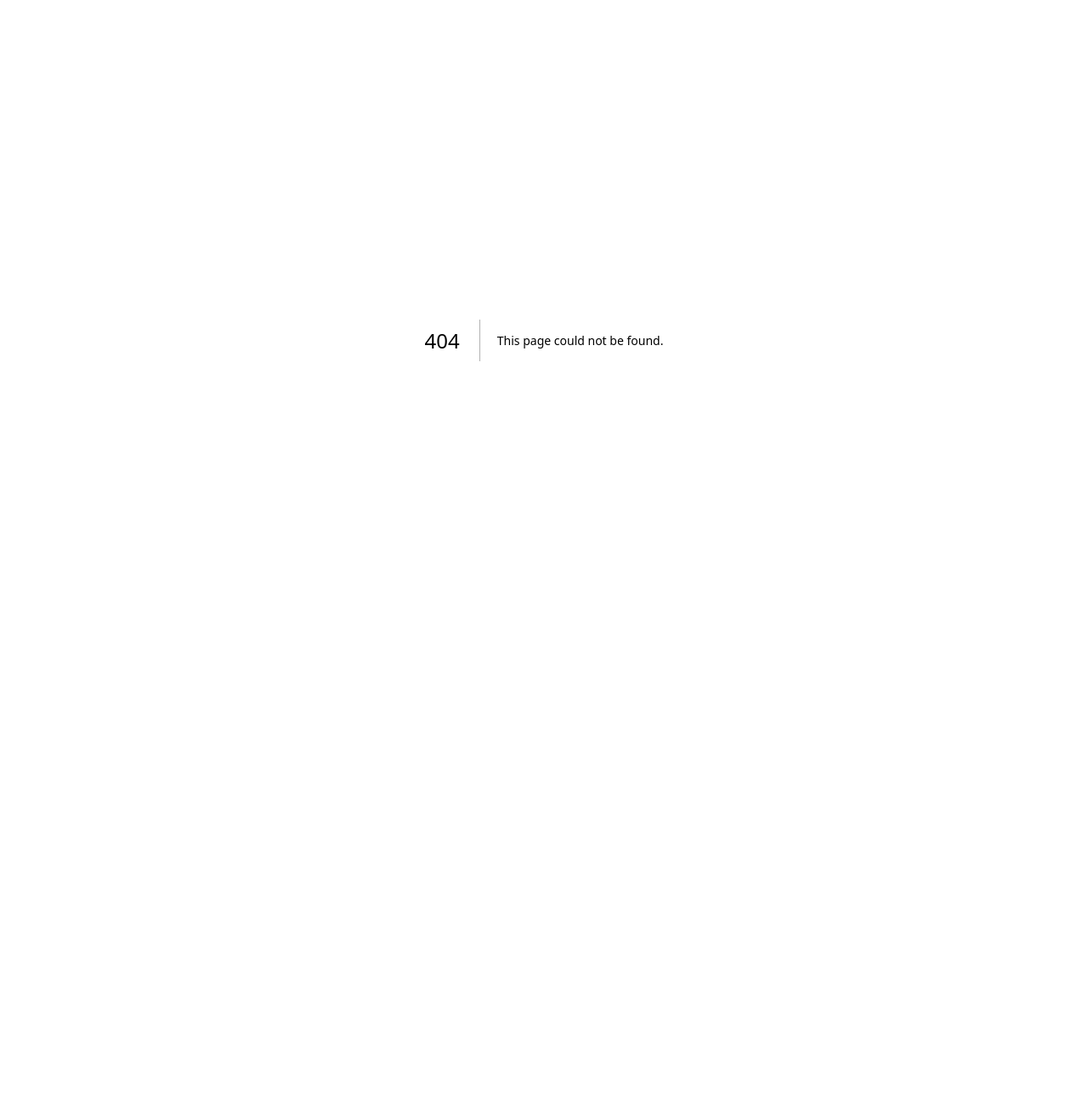
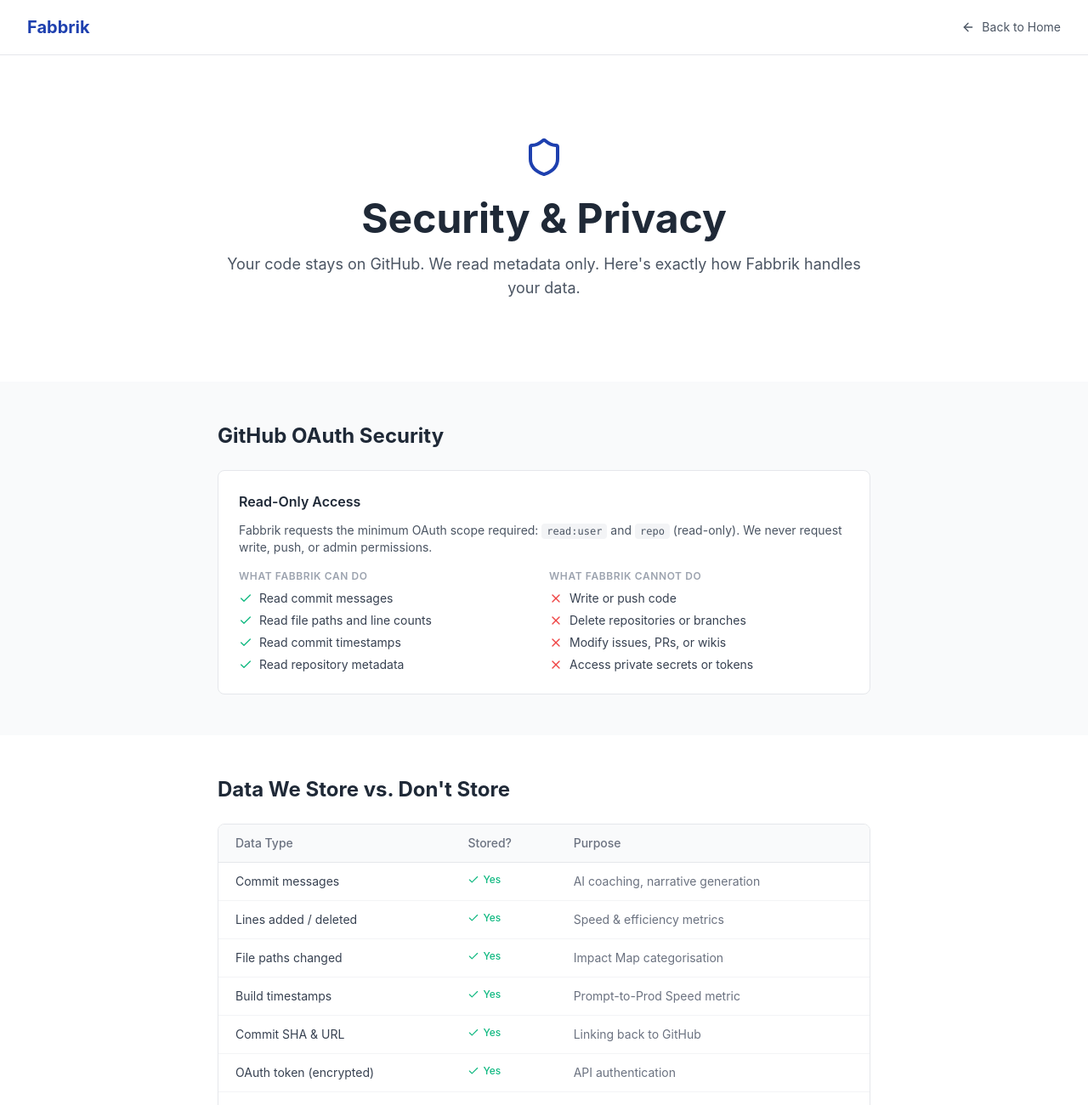
Before and after one commit to nqzai/fabbrik-v2, a Next.js app: page /security in a window 1280 px wide. Before the commit this address had no page. Shown: the top 1300 px of the page at 85% size. Before the commit the page ends 800 px from the top, so only its background shows below. Built offline with nearby package versions, Linux system fonts and the light colour scheme.

Commit message:
Create page.tsx

```diff
--- /dev/null
+++ b/app/security/page.tsx
@@ -0,0 +1,160 @@
+import Link from 'next/link';
+import { Shield, Lock, Database, Globe, BookOpen, ShieldCheck, Check, X, ArrowLeft } from 'lucide-react';
+
+const C = { blue: '#1e40af', dark: '#1f2937', teal: '#10b981', border: '#e5e7eb' };
+
+export default function Security() {
+  return (
+    <div className="min-h-screen bg-white" style={{ fontFamily: "'Inter', sans-serif" }}>
+      <header className="sticky top-0 z-50 bg-white border-b" style={{ borderColor: C.border }}>
+        <div className="max-w-7xl mx-auto px-4 sm:px-6 lg:px-8 flex items-center justify-between h-16">
+          <Link href="/" className="text-xl font-bold" style={{ color: C.blue }}>Fabbrik</Link>
+          <Link href="/" className="flex items-center gap-2 text-sm text-gray-600 hover:text-gray-900 transition-colors">
+            <ArrowLeft className="w-4 h-4" /> Back to Home
+          </Link>
+        </div>
+      </header>
+
+      <section className="py-16 md:py-24 px-4 sm:px-6 lg:px-8">
+        <div className="max-w-3xl mx-auto text-center">
+          <Shield className="w-12 h-12 mx-auto mb-6" style={{ color: C.blue }} />
+          <h1 className="text-4xl md:text-5xl font-bold mb-4" style={{ color: C.dark }}>Security & Privacy</h1>
+          <p className="text-lg text-gray-600">Your code stays on GitHub. We read metadata only. Here's exactly how Fabbrik handles your data.</p>
+        </div>
+      </section>
+
+      <section className="py-12 px-4 sm:px-6 lg:px-8 bg-gray-50">
+        <div className="max-w-3xl mx-auto">
+          <h2 className="text-2xl font-bold mb-6" style={{ color: C.dark }}>GitHub OAuth Security</h2>
+          <div className="bg-white rounded-lg border p-6" style={{ borderColor: C.border }}>
+            <h3 className="font-semibold mb-3" style={{ color: C.dark }}>Read-Only Access</h3>
+            <p className="text-sm text-gray-600 mb-4">
+              Fabbrik requests the minimum OAuth scope required: <code className="bg-gray-100 px-1.5 py-0.5 rounded text-xs">read:user</code> and <code className="bg-gray-100 px-1.5 py-0.5 rounded text-xs">repo</code> (read-only). We never request write, push, or admin permissions.
+            </p>
+            <div className="grid sm:grid-cols-2 gap-3">
+              <div>
+                <p className="text-xs font-semibold uppercase tracking-wider text-gray-400 mb-2">What Fabbrik CAN do</p>
+                <ul className="space-y-1.5 text-sm text-gray-700">
+                  {['Read commit messages', 'Read file paths and line counts', 'Read commit timestamps', 'Read repository metadata'].map(t => (
+                    <li key={t} className="flex items-start gap-2"><Check className="w-4 h-4 mt-0.5 shrink-0" style={{ color: C.teal }} />{t}</li>
+                  ))}
+                </ul>
+              </div>
+              <div>
+                <p className="text-xs font-semibold uppercase tracking-wider text-gray-400 mb-2">What Fabbrik CANNOT do</p>
+                <ul className="space-y-1.5 text-sm text-gray-700">
+                  {['Write or push code', 'Delete repositories or branches', 'Modify issues, PRs, or wikis', 'Access private secrets or tokens'].map(t => (
+                    <li key={t} className="flex items-start gap-2"><X className="w-4 h-4 mt-0.5 shrink-0 text-red-500" />{t}</li>
+                  ))}
+                </ul>
+              </div>
+            </div>
+          </div>
+        </div>
+      </section>
+
+      <section className="py-12 px-4 sm:px-6 lg:px-8">
+        <div className="max-w-3xl mx-auto">
+          <h2 className="text-2xl font-bold mb-6" style={{ color: C.dark }}>Data We Store vs. Don't Store</h2>
+          <div className="border rounded-lg overflow-hidden" style={{ borderColor: C.border }}>
+            <table className="w-full text-sm">
+              <thead className="bg-gray-50 border-b" style={{ borderColor: C.border }}>
+                <tr>
+                  <th className="text-left px-5 py-3 font-medium text-gray-500">Data Type</th>
+                  <th className="text-left px-5 py-3 font-medium text-gray-500">Stored?</th>
+                  <th className="text-left px-5 py-3 font-medium text-gray-500">Purpose</th>
+                </tr>
+              </thead>
+              <tbody className="divide-y divide-gray-100">
+                {[
+                  ['Commit messages', true, 'AI coaching, narrative generation'],
+                  ['Lines added / deleted', true, 'Speed & efficiency metrics'],
+                  ['File paths changed', true, 'Impact Map categorisation'],
+                  ['Build timestamps', true, 'Prompt-to-Prod Speed metric'],
+                  ['Commit SHA & URL', true, 'Linking back to GitHub'],
+                  ['OAuth token (encrypted)', true, 'API authentication'],
+                  ['Source code', false, 'Never fetched, never stored'],
+                  ['Code diffs / patches', false, 'Only stat counts, never actual code'],
+                  ['Private repo secrets', false, 'Never accessed'],
+                ].map(([data, stored, purpose]) => (
+                  <tr key={data as string}>
+                    <td className="px-5 py-3 text-gray-700">{data as string}</td>
+                    <td className="px-5 py-3">
+                      {stored
+                        ? <span className="inline-flex items-center gap-1 text-xs font-medium" style={{ color: C.teal }}><Check className="w-3.5 h-3.5" /> Yes</span>
+                        : <span className="inline-flex items-center gap-1 text-xs font-medium text-red-500"><X className="w-3.5 h-3.5" /> Never</span>
+                      }
+                    </td>
+                    <td className="px-5 py-3 text-gray-500">{purpose as string}</td>
+                  </tr>
+                ))}
+              </tbody>
+            </table>
+          </div>
+        </div>
+      </section>
+
+      <section className="py-12 px-4 sm:px-6 lg:px-8 bg-gray-50">
+        <div className="max-w-3xl mx-auto">
+          <h2 className="text-2xl font-bold mb-6" style={{ color: C.dark }}>Compliance & Certifications</h2>
+          <div className="grid sm:grid-cols-3 gap-4">
+            {[
+              { icon: Globe, title: 'GDPR Compliant', desc: 'Full compliance with EU data protection regulations. Data deletion on request.' },
+              { icon: ShieldCheck, title: 'SOC 2 Type II', desc: 'Infrastructure built on SOC 2 compliant services. Enterprise-grade security.' },
+              { icon: BookOpen, title: 'No Code Training', desc: 'Fabbrik never trains AI models on your code. Zero. None. Ever.' },
+            ].map(c => (
+              <div key={c.title} className="bg-white rounded-lg border p-6 text-center" style={{ borderColor: C.border }}>
+                <c.icon className="w-8 h-8 mx-auto mb-3" style={{ color: C.blue }} />
+                <h3 className="font-semibold text-sm mb-2" style={{ color: C.dark }}>{c.title}</h3>
+                <p className="text-xs text-gray-600">{c.desc}</p>
+              </div>
+            ))}
+          </div>
+        </div>
+      </section>
+
+      <section className="py-12 px-4 sm:px-6 lg:px-8">
+        <div className="max-w-3xl mx-auto">
+          <h2 className="text-2xl font-bold mb-6" style={{ color: C.dark }}>How to Disconnect</h2>
+          <div className="bg-white rounded-lg border p-6 space-y-4" style={{ borderColor: C.border }}>
+            <ol className="space-y-3 text-sm text-gray-700">
+              {[
+                'Go to Settings → Integrations in your Fabbrik dashboard.',
+                'Click "Disconnect GitHub".',
+                'Confirm disconnection. Your OAuth token is immediately revoked.',
+              ].map((step, i) => (
+                <li key={i} className="flex gap-3">
+                  <span className="flex-shrink-0 w-6 h-6 rounded-full flex items-center justify-center text-xs font-bold text-white" style={{ backgroundColor: C.blue }}>{i + 1}</span>
+                  <span dangerouslySetInnerHTML={{ __html: step }} />
+                </li>
+              ))}
+            </ol>
+            <div className="bg-blue-50 rounded-lg p-4 border" style={{ borderColor: `${C.blue}22` }}>
+              <p className="text-sm text-gray-700"><strong>What happens after disconnect:</strong> Your GitHub token is deleted, build history is purged, and no further data is collected. Your blueprints and questionnaire data remain intact.</p>
+            </div>
+          </div>
+        </div>
+      </section>
+
+      <section className="py-12 px-4 sm:px-6 lg:px-8 bg-gray-50">
+        <div className="max-w-3xl mx-auto text-center">
+          <h2 className="text-2xl font-bold mb-4" style={{ color: C.dark }}>Questions?</h2>
+          <p className="text-gray-600 mb-4">If you have security concerns or questions about how we handle your data, reach out directly.</p>
+          <a href="mailto:security@fabbrik.us" className="inline-flex items-center gap-2 px-6 py-3 rounded-lg font-semibold text-white transition-all hover:opacity-90" style={{ backgroundColor: C.blue }}>
+            security@fabbrik.us
+          </a>
+        </div>
+      </section>
+
+      <footer className="py-8 px-4 sm:px-6 lg:px-8 border-t" style={{ borderColor: C.border }}>
+        <div className="max-w-3xl mx-auto flex flex-col sm:flex-row justify-between items-center text-xs text-gray-500">
+          <p>© 2026 Fabbrik. Immortal Reality PA LLC. All rights reserved.</p>
+          <div className="flex gap-4 mt-2 sm:mt-0">
+            <Link href="/security" className="hover:text-gray-900 transition-colors">Privacy</Link>
+            <Link href="/terms" className="hover:text-gray-900 transition-colors">Terms</Link>
+          </div>
+        </div>
+      </footer>
+    </div>
+  );
+}
```
